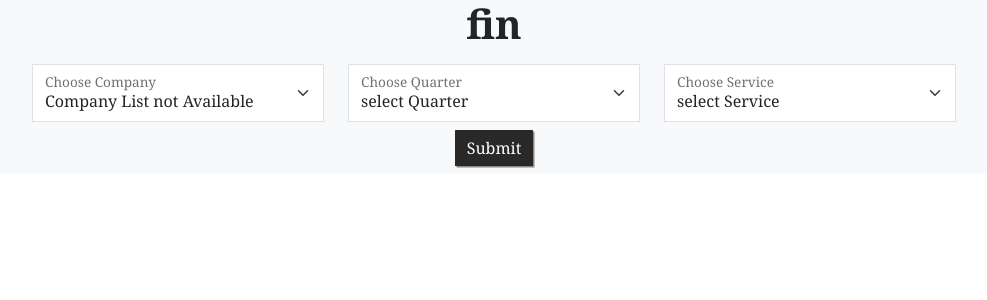
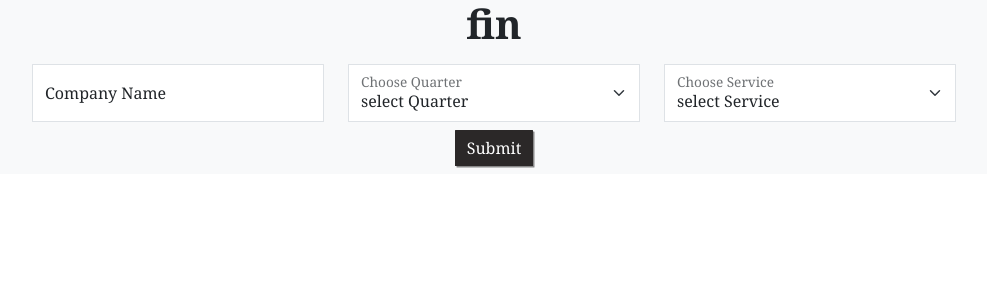
Before and after one commit to tnuocca-wen/fin, a Django app: page / in a window 1280 px wide. Shown: the top 300 px of the page, without its empty margins (146-1133 px from the left). Run offline with Django 4.2, Linux system fonts and the light colour scheme; data that the repository does not hold is empty; some libraries are stand-ins or nearby versions.

Commit message:
added search option searching

```diff
--- a/static/css/styles.css
+++ b/static/css/styles.css
@@ -27,3 +27,20 @@
   .form-select {
     border-radius: .5px;
   }
+
+  input[type=text] {
+    border-radius: .5px !important;
+  }
+
+  .parent-options {
+    position: absolute;
+    z-index: 1;
+    width: 100%;
+  }
+  .options {
+    border-radius: .5px;
+    background-color: white;
+    border: 1px solid rgba(128, 128, 128, 0.16);
+    padding: 5px;
+    width: 100%;
+  }
--- a/templates/retrieval/index.html
+++ b/templates/retrieval/index.html
@@ -22,20 +22,13 @@
       <h1 style="text-align: center; font-weight: 700;">fin</h1>
       <form id="selection-form" enctype="multipart/form-data" action="{% url 'retrieve' %}">
         {% csrf_token %}
-    <div class="row p-2 justify-content-center">
+        <div class="row row-cols-1 row-cols-sm-2 row-cols-md-4 p-2 justify-content-center">
           <div class="col-3">
-          <div class="form-floating">
-            <select class="form-select" id="CompanySelect" aria-label="Select Company">
-              {% if cdict %}
-              <option value="">Select a company...</option>
-                {% for t,n in cdict.items %}
-                <option value="{{t}}">{{n}}</option>
-                {% endfor %}
-              {% else %}
-              <option value="">Company List not Available</option>
-              {% endif %}
-            </select>
-            <label for="CompanySelect">Choose Company</label>
+            <div class="form-floating" style="position: relative; z-index: 0; width: auto;">
+              <input class="form-control" type="text" id="company_field" placeholder="Enter Company Name">
+              <label for="company_field">Company Name</label>
+              <div class="parent-options">
+              </div>
             </div>
           </div>
           <div class="col-3">
@@ -52,7 +45,7 @@
           </div>
           <div class="col-3">
             <div class="form-floating">
-            <select class="form-select" id="ServiceSelect" aria-label="Select Quarter">
+              <select class="form-select" id="ServiceSelect" aria-label="Select Service">
                 <option value="">select Service</option>
                 <option value="1">Summarize</option>
                 <option value="2">Sentiment</option>
@@ -75,12 +68,35 @@
   </div>
 
 
+  {% if cdict %}
+  <select id="cname_options" style="display: none;">
+    {% for i,j in cdict.items %}
+        <option value="{{i}}">{{j}}</option>
+        {% endfor %}
+      </select>
+  {% endif %}
 
 
 
 
   <script>
     console.log("Hi");
+
+    companies = [];
+    if (cname_options){
+     for(i=0;i<cname_options.length;i++) {
+      cobjects = {id: cname_options.options[i].value.toString(), name: cname_options.options[i].text.toString()};
+      companies.push(cobjects);
+     }
+    }
+
+    company_names = [];
+    for(i=0;i<companies.length;i++){
+      company_names += companies[i].name.toString();
+    }
+
+    console.log(company_names);
+
     prev_doc = '';
 
     let lastScrollY = 0;
```
Lines whose indentation alone changed are shown as unchanged.
